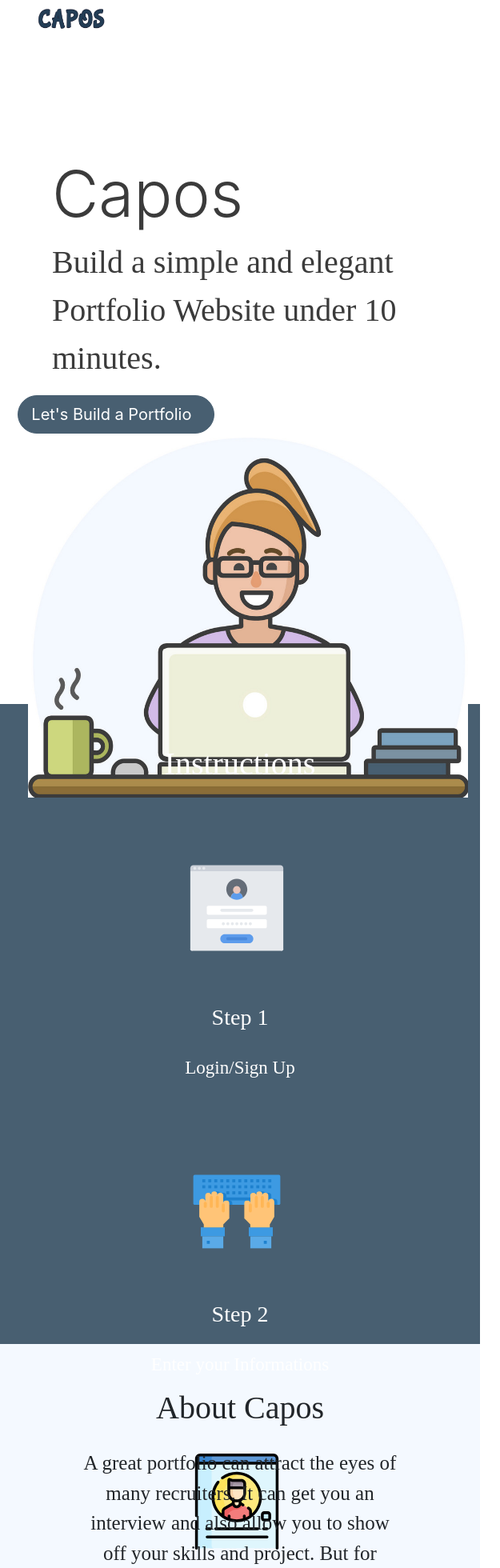
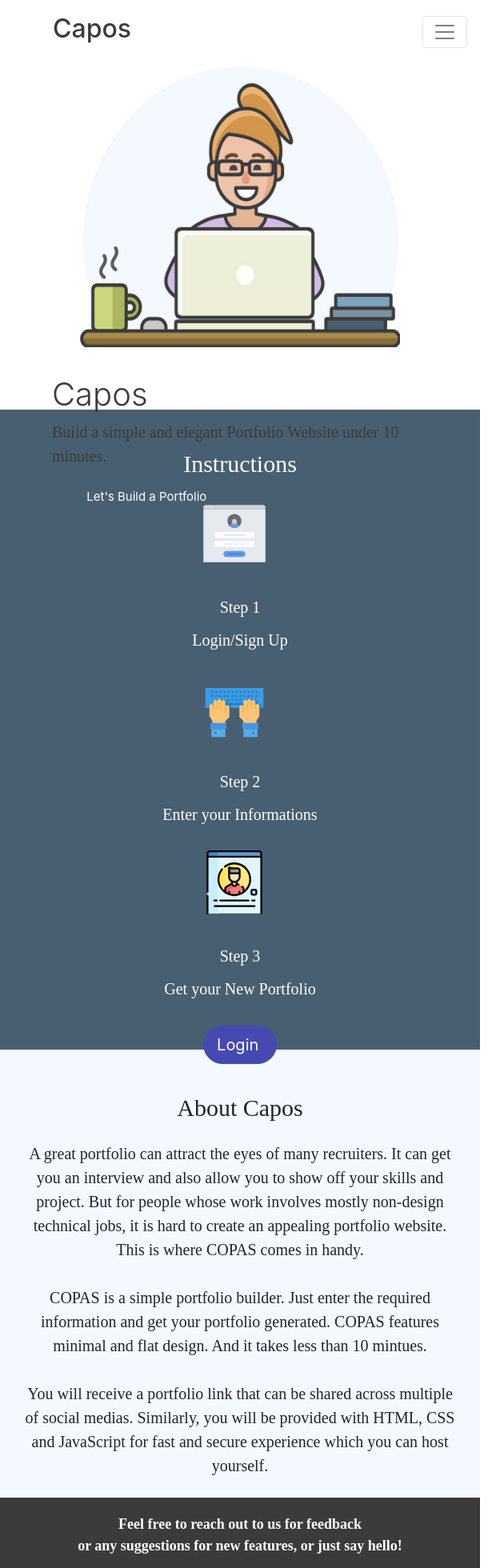
Before and after one commit to abimsedhain/portfolio_designer, a React (Create React App) app: page / in a window 600 px wide. Shown: the top 1960 px of the page at 80% size, 625 px wide, since content can reach past the window. Built offline with nearby package versions, Linux system fonts and the light colour scheme.

Commit message:
implemented responsiveness

```diff
--- a/src/App.css
+++ b/src/App.css
@@ -32,12 +32,6 @@
 .lead {
     color: #3b3b3b;
     font-weight: bold;
-    /* position: absolute;
-    top: 55%;
-    left: 50%;
-    margin-right: -50%;
-    margin-top: 50px;
-    transform: translate(-50%, -50%) */
     font-size: 40px;
     text-align: left;
     font-family: Yrsa;
@@ -51,12 +45,6 @@
 }
 
 .display-3 {
-    /* position: absolute;
-    top: 100%;
-    left: 50%;
-    margin-right: -50%;
-    transform: translate(-50%, -50%);
-    font-family: 'Dosis', sans-serif; */
     margin-top: 50px;
     font-size: 80px;
     color: #3b3b3b;
@@ -69,37 +57,6 @@
     width: 25vw;
     margin-bottom: -10px;
 }
-
-
-/* .btn {
-    position: absolute;
-    top: 70%;
-    left: 50%;
-    margin-right: -50%;
-    margin-top: 50px;
-    transform: translate(-50%, -50%);
-}
-
-.btn:hover {
-    background-color: pink;
-    border-color: pink;
-    color: black;
-    cursor: pointer;
-}
-
-.btn span {
-    max-width: 0;
-    -webkit-transition: max-width 0.8s;
-    transition: max-width 0.8s;
-    display: inline-block;
-    vertical-align: top;
-    white-space: nowrap;
-    overflow: hidden;
-}
-
-.btn:hover span {
-    max-width: 8rem;
-} */
 
 .step {
     height: 25vh;
@@ -133,7 +90,7 @@ h5 {
 }
 
 .insPage {
-    height: 100vh;
+    height: 110vh;
     width: 100%;
     background: #485f71;
     margin-top: -32px;
@@ -142,10 +99,9 @@ h5 {
 
 .infoBtn {
     position: absolute;
-    /* top: 180%; */
     left: 50%;
     margin-right: -50%;
-    margin-top: 50px;
+    margin-top: 80px;
     border-radius: 25px;
     transform: translate(-50%, -50%);
     background: #4549b1;
@@ -174,14 +130,6 @@ h5 {
 
 
 /*
-    ##Device = Laptops, Desktops
-    ##Screen = B/w 1025px to 1280px
-  */
-
-@media (min-width: 1025px) and (max-width: 1280px) {}
-
-
-/*
       ##Device = Most of the Smartphones Mobiles (Portrait)
       ##Screen = B/w 320px to 479px
     */
@@ -191,15 +139,175 @@ h5 {
         height: 20vh;
         width: 75vw;
     }
+    .vectorLogo {
+        margin-top: 0px;
+        height: 250px;
+        width: 300px;
+    }
+    .display-3 {
+        margin-top: 10px;
+        margin-left: -30px;
+        font-size: 40px;
+        color: #3b3b3b;
+        text-align: left;
+        padding-left: 50px;
+    }
+    .lead {
+        color: #3b3b3b;
+        font-size: 20px;
+        text-align: left;
+        font-family: Yrsa;
+        font-weight: lighter;
+        margin-left: -25px;
+    }
+    .mainBtn {
+        margin-right: 120px;
+        font-size: 15px;
+    }
+    .insPage {
+        height: 100vh;
+        margin-top: -200px;
+    }
+    .insTitle {
+        margin-top: -10px;
+        font-size: 20px;
+    }
+    .step {
+        height: 20vh;
+        width: 10vh;
+        margin-top: -15px;
+    }
+    h3,
+    h5 {
+        margin-top: -15px;
+        font-size: 15px;
+    }
+    .infoBtn {
+        margin-top: 50px;
+    }
+}
+
+@media (min-width: 480px) and (max-width: 767px) {
+    .vectorLogo {
+        margin-top: -60px;
+        height: 350px;
+        width: 400px;
+    }
+    .display-3 {
+        margin-top: 20px;
+        font-size: 40px;
+        color: #3b3b3b;
+        text-align: left;
+        padding-left: 50px;
+    }
+    .lead {
+        color: #3b3b3b;
+        font-weight: bold;
+        font-size: 20px;
+        text-align: left;
+        font-family: Yrsa;
+        padding-right: 50px;
+        font-weight: lighter;
+    }
+    .mainBtn {
+        background: #485f71;
+        border-color: #485f71;
+        border-radius: 25px;
+        margin-right: 225px;
+        /* height: 40px;
+        width: 150px; */
+        font-size: 15px;
+        text-align: center;
+    }
+    .insPage {
+        height: 100vh;
+        margin-top: -400px;
+    }
+    .insTitle {
+        font-size: 30px;
+    }
+    .step {
+        height: 20vh;
+        width: 10vh;
+        margin-top: -15px;
+    }
+    h3,
+    h5 {
+        margin-top: -15px;
+        font-size: 20px;
+    }
+    .infoBtn {
+        margin-top: 50px;
+    }
 }
 
 
 /* iPad Media Queries */
 
-@media only screen and (min-device-width: 768px) and (max-device-width: 1024px) {
+@media only screen and (min-width: 768px) and (max-width: 1024px) {
     .logo {
         height: 30vh;
         width: 75vw;
         margin-bottom: -10px;
     }
+    .vectorLogo {
+        margin-top: -30px;
+        height: 450px;
+        width: 500px;
+    }
+    .display-3 {
+        margin-top: 30px;
+        color: #3b3b3b;
+        text-align: left;
+        padding-left: 50px;
+    }
+    .lead {
+        color: #3b3b3b;
+        font-weight: bold;
+        font-size: 20px;
+        text-align: left;
+        font-family: Yrsa;
+        padding-left: 50px;
+        font-weight: lighter;
+    }
+    .mainBtn {
+        background: #485f71;
+        border-color: #485f71;
+        border-radius: 25px;
+        margin-right: 480px;
+        font-size: 12px;
+        text-align: center;
+    }
+    .insPage {
+        margin-top: -100px;
+        height: 90vh;
+    }
 }
+
+@media (min-width: 768px) and (max-width: 992px) {
+    .lead {
+        color: #3b3b3b;
+        font-weight: bold;
+        font-size: 35px;
+        text-align: left;
+        font-family: Yrsa;
+        padding-left: 50px;
+        font-weight: lighter;
+    }
+    .mainBtn {
+        background: #485f71;
+        border-color: #485f71;
+        border-radius: 25px;
+        margin-right: 450px;
+        font-size: 15px;
+        text-align: center;
+    }
+}
+
+
+/*
+    ##Device = Laptops, Desktops
+    ##Screen = B/w 1025px to 1280px
+  */
+
+@media (min-width: 1025px) and (max-width: 1280px) {}
--- a/src/Navbar/AppNavbar.js
+++ b/src/Navbar/AppNavbar.js
@@ -12,8 +12,6 @@ import {
 	Button
 } from 'reactstrap';
 
-import logo from '../assets/logo.png'
-
 function AppNavbar() {
 	const [isOpen, setIsOpen] = useState(false);
 
@@ -21,9 +19,9 @@ function AppNavbar() {
 
 	return (
 		<React.Fragment>
-			<Navbar expand="md" >
+			<Navbar light navbar-inverse expand="md" >
 				<NavbarBrand href="/">
-					<img className="mainLogo" src={logo} alt="logo" />
+				<h2>Capos</h2>
 				</NavbarBrand>
 				<NavbarToggler onClick={toggle} />
 				<Collapse isOpen={isOpen} navbar>
@@ -43,7 +41,6 @@ function AppNavbar() {
 							<Button className='navBtn' size="lg">Login/Signup
                                     </Button>
 						</NavItem>
-
 					</Nav>
 				</Collapse>
 			</Navbar>
--- a/src/Navbar/footerStyle.css
+++ b/src/Navbar/footerStyle.css
@@ -59,13 +59,58 @@ img {
 
 
 /*
-  ##Device = Desktops
-  ##Screen = 1281px to higher resolution desktops
+      ##Device = Most of the Smartphones Mobiles (Portrait)
+      ##Screen = B/w 320px to 479px
     */
 
-@media (min-width: 1281px) {
+@media (min-width: 320px) and (max-width: 480px) {
     .test {
-        margin-top: 0px;
+        margin-top: 550px;
+    }
+    .footerMain {
+        font-size: 15px;
+    }
+    img {
+        height: 60px;
+        width: 30px;
+        margin: 15px;
+    }
+    .creators,
+    .endCredit {
+        font-size: 15px;
+        margin-top: 5px;
+    }
+}
+
+@media (min-width: 480px) and (max-width: 767px) {
+    .navbar-collapse {
+        background: #f4f9ff;
+        width: 100px;
+        z-index: 1000;
+        padding-bottom: 20px;
+        /*replace with desired color*/
+    }
+    .footerMain {
+        font-size: 18px;
+    }
+    img {
+        height: 60px;
+        width: 30px;
+        margin: 15px;
+    }
+    .creators,
+    .endCredit {
+        font-size: 15px;
+        margin-top: 5px;
+    }
+}
+
+
+/* iPad Media Queries */
+
+@media only screen and (min-width: 768px) and (max-width: 1024px) {
+    .test {
+        margin-top: -250px;
     }
 }
 
@@ -83,21 +128,12 @@ img {
 
 
 /*
-    ##Device = Most of the Smartphones Mobiles (Portrait)
-    ##Screen = B/w 320px to 479px
+  ##Device = Desktops
+  ##Screen = 1281px to higher resolution desktops
 */
 
-@media (min-width: 320px) and (max-width: 480px) {
+@media (min-width: 1281px) {
     .test {
-        margin-top: 550px;
+        margin-top: 0px;
     }
 }
-
-
-/* iPad Media Queries */
-
-@media only screen and (min-device-width: 768px) and (max-device-width: 1024px) {
-    .test {
-        margin-top: -250px;
-    }
-}
--- a/src/Navbar/style.css
+++ b/src/Navbar/style.css
@@ -6,8 +6,9 @@ nav {
     height: 10vh;
 }
 
-.navbar {
-    flex-wrap: nowrap;
+.navbar-brand {
+    color: #3b3b3b !important;
+    margin-left: 65px;
 }
 
 .nav-logo {
@@ -45,6 +46,7 @@ nav {
 .navBtn:hover {
     background: yellowgreen;
     border-color: yellowgreen;
+    cursor: pointer;
 }
 
 .sign-links {
@@ -94,76 +96,75 @@ nav {
     font-family: Yrsa;
 }
 
-.mainLogo {
-    height: 15vh;
-    margin-top: 25px;
-    max-width: 100%;
-}
-
-
-/* Media Queries */
-
-
-/*
-  ##Device = Desktops
-  ##Screen = 1281px to higher resolution desktops
-*/
-
-@media (min-width: 1281px) {
-    .aboutPage {
-        margin-top: 100px;
-    }
-    .mainLogo {
-        height: 15vh;
-        padding: 20px;
-        width: 12vw;
-    }
+.navbar-toggler {
+    color: black;
 }
 
 
 /*
-    ##Device = Laptops, Desktops
-    ##Screen = B/w 1025px to 1280px
-  */
+      ##Device = Most of the Smartphones Mobiles (Portrait)
+      ##Screen = B/w 320px to 479px
+    */
 
-@media (min-width: 1025px) and (max-width: 1280px) {
-    .mainLogo {
-        height: 15vh;
-        margin-top: 25px;
-        width: 12vw;
+@media (min-width: 320px) and (max-width: 480px) {
+    .navbar-collapse {
+        background: #f4f9ff;
+        width: 100px;
+        z-index: 1000;
+        padding-bottom: 20px;
+        /*replace with desired color*/
+    }
+    .aboutPage {
+        height: 50vh;
+    }
+    .aboutTitle {
+        font-size: 30px;
+        margin-top: 50px;
+    }
+    .aboutDetails {
+        font-size: 20px;
+        padding-right: 25px;
+        padding-left: 25px;
+    }
+    .navbar-brand {
+        margin-left: 15px;
     }
 }
 
-
-/*
-    ##Device = Most of the Smartphones Mobiles (Portrait)
-    ##Screen = B/w 320px to 479px
-  */
-
-@media (min-width: 320px) and (max-width: 767px) {
+@media (min-width: 480px) and (max-width: 767px) {
+    .navbar-collapse {
+        background: #f4f9ff;
+        width: 100px;
+        z-index: 1000;
+        padding-bottom: 20px;
+        /*replace with desired color*/
+    }
     .aboutPage {
-        margin-top: 700px;
+        height: 70vh;
     }
-    .navbar {
-        flex-wrap: wrap;
+    .aboutTitle {
+        font-size: 30px;
+        margin-top: 50px;
     }
-    .mainLogo {
-        position: absolute;
-        top: -40%;
-        height: 10vh;
-        width: 25vw;
+    .aboutDetails {
+        font-size: 20px;
+        padding-right: 25px;
+        padding-left: 25px;
+    }
+    .navbar-brand {
+        margin-left: 50px;
     }
 }
 
 
 /* iPad Media Queries */
 
-@media only screen and (min-device-width: 700px) and (max-device-width: 1024px) {
-    .aboutPage {
-        margin-top: -150px;
-    }
-    .mainLogo {
-        height: 8vh;
-        width: 18vw;
-    }
-}
+@media only screen and (min-width: 768px) and (max-width: 1024px) {}
+
+
+/*
+        ##Device = Laptops, Desktops
+        ##Screen = B/w 1025px to 1280px
+      */
+
+@media (min-width: 1025px) and (max-width: 1280px) {}
--- a/src/components/Instruction.js
+++ b/src/components/Instruction.js
@@ -5,8 +5,6 @@ import { Container, Button, Row, Col } from 'reactstrap';
 import login from '../assets/login.svg';
 import signup from '../assets/signup.svg';
 import type from '../assets/typing.svg';
-
-
 
 function Instruction() {
     return (
@@ -41,8 +39,7 @@ function Instruction() {
                         </Button></Col>
                 </Row>
             </Container>
-
-                  </React.Fragment>
+        </React.Fragment>
     )
 }
 
--- a/src/components/Jumbotronn.js
+++ b/src/components/Jumbotronn.js
@@ -14,7 +14,7 @@ function Jumbotronn() {
                 <Jumbotron fluid>
                     <Container fluid>
                         <Row>
-                            <Col >
+                            <Col xs={{ span: 12, order: 2 }} sm={{ span: 6, order: 2 }} md={{ span: 6, order: 2}} lg={{ span: 6, order: 1}} xl={6}>
                                 <h1 className="display-3">Capos</h1>
                                 <p className="lead">Build a simple and elegant Portfolio Website under 10 minutes.</p>
                                 <Link to="instruction" spy={true} smooth={true} offset={0} duration={1000}>
@@ -23,7 +23,7 @@ function Jumbotronn() {
                                     </Button>
                                 </Link>
                             </Col>
-                            <Col >
+                            <Col xs={{ span: 12, order: 1 }} sm={{ span: 6, order: 1 }} md={{ span: 6, order: 1 }} lg={{ span: 6, order: 2}} xl={6}>
                                 <img className="vectorLogo" src={mainlogo} alt="logo"/>
                             </Col>
                         </Row>
```
Lines whose indentation alone changed are shown as unchanged.
